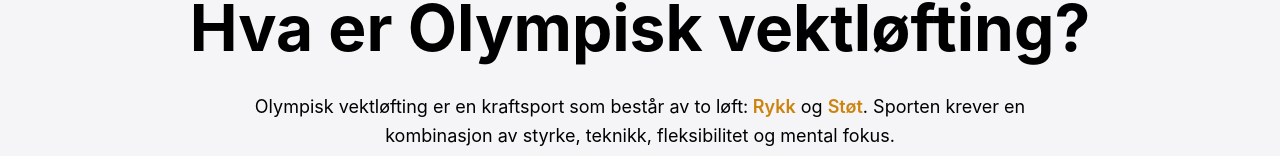
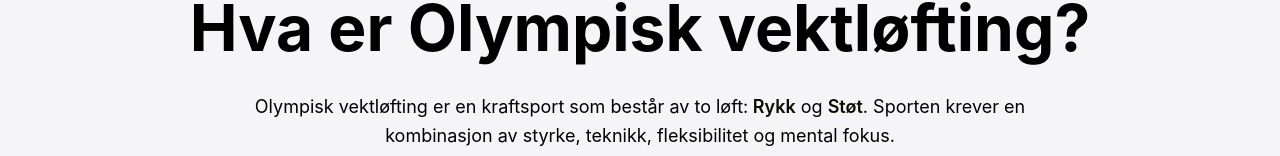
Before and after one commit to TrondheimAtletklubb/tak-nettsiden, a React (Vite) app: page / in a window 1280 px wide. Shown: the part 796-952 px from the top of the page. Built offline with nearby package versions, Linux system fonts and the light colour scheme.

Commit message:
Change to darker color in light theme for accessibility

```diff
--- a/src/components/sportOverview/SportOverview.styles.scss
+++ b/src/components/sportOverview/SportOverview.styles.scss
@@ -40,7 +40,7 @@
       color: var(--text-primary-dark);
     }
     strong {
-      color: var(--darkest-yellow);
+      color: var(--neutral-darkest);
     }
   }
 }
```
